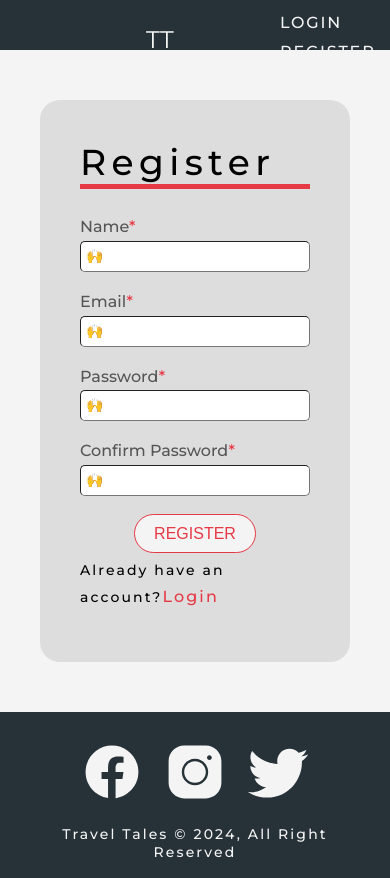
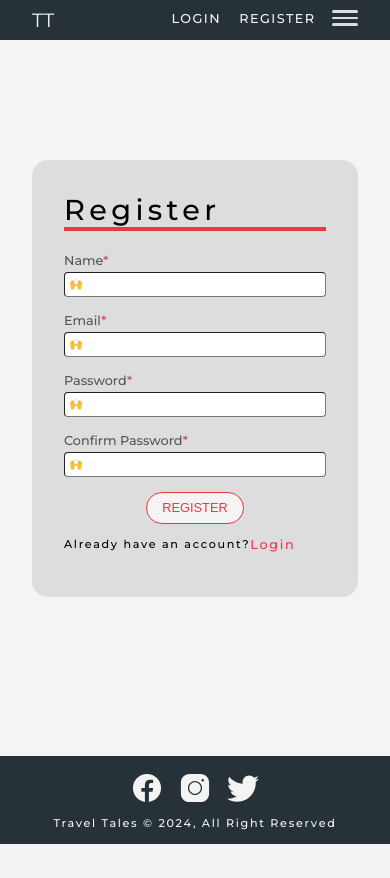
Before and after one commit to ehtishamalik/travel-app, a Flask app: page /register in a window 390 px wide. After the commit the page ends 844 px from the top, so only its background shows below. Run offline with Flask 3, Linux system fonts and the light colour scheme.

Commit message:
Added media queries for home, login and register page

```diff
--- a/static/css/base.css
+++ b/static/css/base.css
@@ -36,7 +36,7 @@ html {
 body {
   display: flex;
   flex-direction: column;
-  min-height: 100vh;
+  min-height: 100svh;
   font-family: "Montserrat", sans-serif;
   background-color: var(--color-white);
 }
@@ -83,9 +83,11 @@ span {
 }
 
 section {
-  margin-top: 5rem;
   padding: 5rem 0;
-  margin-bottom: auto;
+}
+
+section.has-nav {
+  margin-top: var(--navbar-height);
 }
 
 .text-red {
@@ -149,3 +151,9 @@ section h1::after {
   height: 0.5rem;
   background-color: var(--color-red);
 }
+
+@media (max-width: 768px) {
+  html {
+    font-size: 50%;
+  }
+}
--- a/static/css/components.css
+++ b/static/css/components.css
@@ -53,7 +53,7 @@
   border-bottom: 1px solid #f4f4f4;
 }
 
-/* LOGO */
+/* NAVBAR */
 .nav-logo {
   min-width: 22rem;
   text-align: center;
@@ -72,7 +72,7 @@
   z-index: 1;
   width: 100%;
   height: var(--navbar-height);
-  padding: 1rem;
+  padding: 1rem 0;
 }
 
 .navbar .navbar__container {
@@ -112,7 +112,7 @@
   top: var(--navbar-height);
   right: -7rem;
   background-color: rgba(0, 0, 0, 0.3);
-  height: calc(100vh - var(--navbar-height));
+  height: calc(100svh - var(--navbar-height));
   width: 0;
   opacity: 0;
   display: flex;
@@ -233,19 +233,21 @@
 .footer {
   background-color: var(--color-bg);
   text-align: center;
-  padding: 1rem 2rem;
+  padding: 2rem 0 1rem;
   color: var(--color-white);
 }
 
 .footer .social-media-links {
-  padding: 1rem 0;
+  display: flex;
+  justify-content: center;
+  gap: 2rem;
+  margin-bottom: 1.5rem;
 }
 
 .footer .social-media-links svg {
-  width: 8rem;
-  height: 8rem;
+  width: 6rem;
+  height: 6rem;
   cursor: pointer;
-  padding: 0 1rem;
   fill: var(--color-white);
 }
 
@@ -257,8 +259,7 @@
 .content-side-image {
   display: flex;
   justify-content: space-between;
-  height: 40rem;
-  margin-bottom: 14.4rem;
+  margin-bottom: 10rem;
 }
 
 .content-side-image.image-left {
@@ -311,3 +312,31 @@
   margin-left: 0.5rem;
   margin-right: 0.5rem;
 }
+
+@media (max-width: 992px) {
+  /* CONTENT-SIDE-IMAGES */
+  .content-side-image .content-container {
+    padding: 2rem;
+  }
+}
+
+@media (max-width: 768px) {
+  /* NAVBAR */
+  .navbar .nav-logo {
+    min-width: auto;
+  }
+
+  /* FOOTER */
+  .footer .social-media-links svg {
+    width: 4rem;
+    height: 4rem;
+  }
+}
+
+@media (max-width: 576px) {
+  /* CONTENT-SIDE-IMAGES */
+  .content-side-image.image-right,
+  .content-side-image.image-left {
+    flex-direction: column-reverse;
+  }
+}
--- a/static/css/form.css
+++ b/static/css/form.css
@@ -1,3 +1,7 @@
+.register {
+  margin: auto 0;
+}
+
 .form-wrapper {
   border-radius: 2rem;
   max-width: 50rem;
--- a/static/js/app.js
+++ b/static/js/app.js
@@ -1,7 +1,7 @@
 document.addEventListener("DOMContentLoaded", function () {
   let logoEnterActive = false;
   let logoLeaveActive = false;
-  const logoActiveMaxWidth = 992;
+  const logoActiveMaxWidth = 768;
   const name = "Travel Tales";
 
   const mouseEnterOnLogo = () => {
--- a/templates/index.html
+++ b/templates/index.html
@@ -120,6 +120,7 @@
     {% endfor %} {% endif %} {% endwith %} {% block content %} {% endblock %}
 
     <footer class="footer">
+      <div class="container">
         <div class="social-media-links">
           <svg xmlns="http://www.w3.org/2000/svg" viewBox="0 0 50 50">
             <path
@@ -162,6 +163,7 @@
           </svg>
         </div>
         <p>Travel Tales &copy; 2024, All Right Reserved</p>
+      </div>
     </footer>
     <script
       type="module"
```
Also changed, not shown: static/css/home.css (+18 -2 lines). Lines whose indentation alone changed are shown as unchanged.
